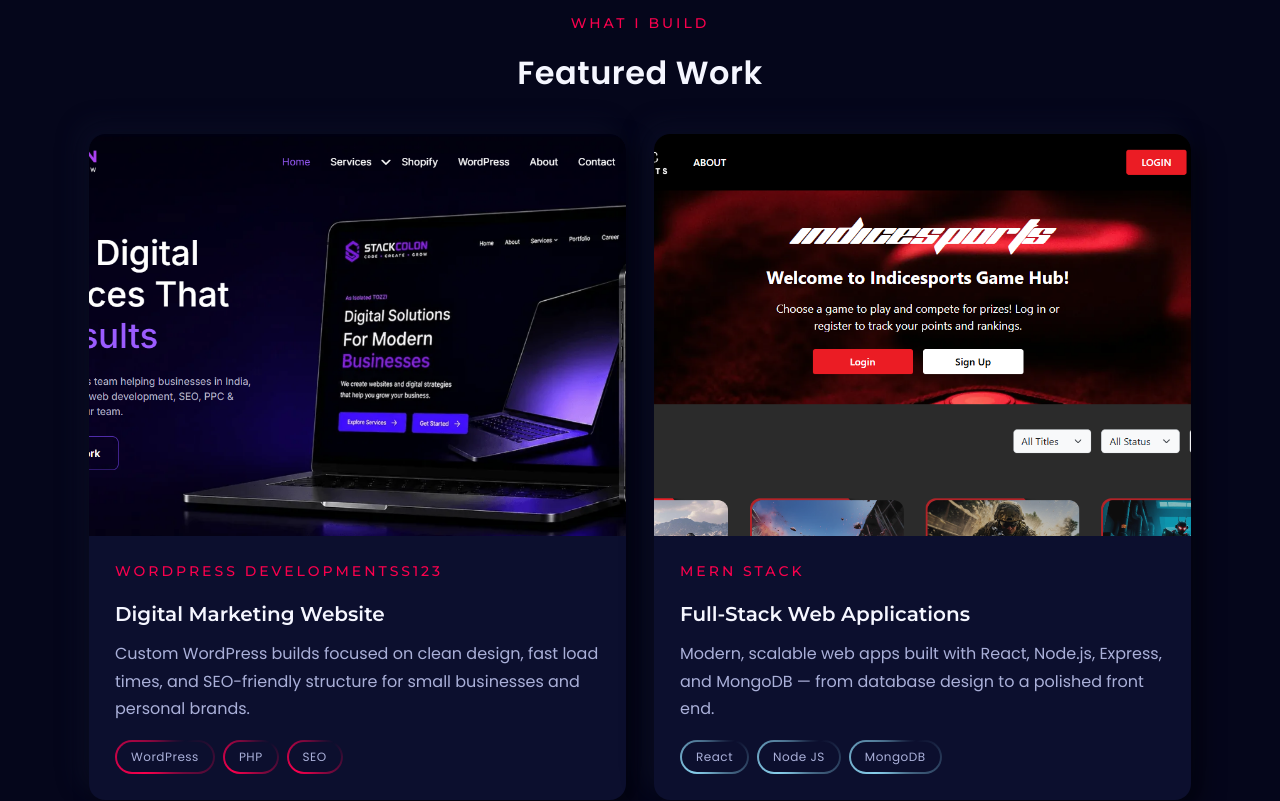
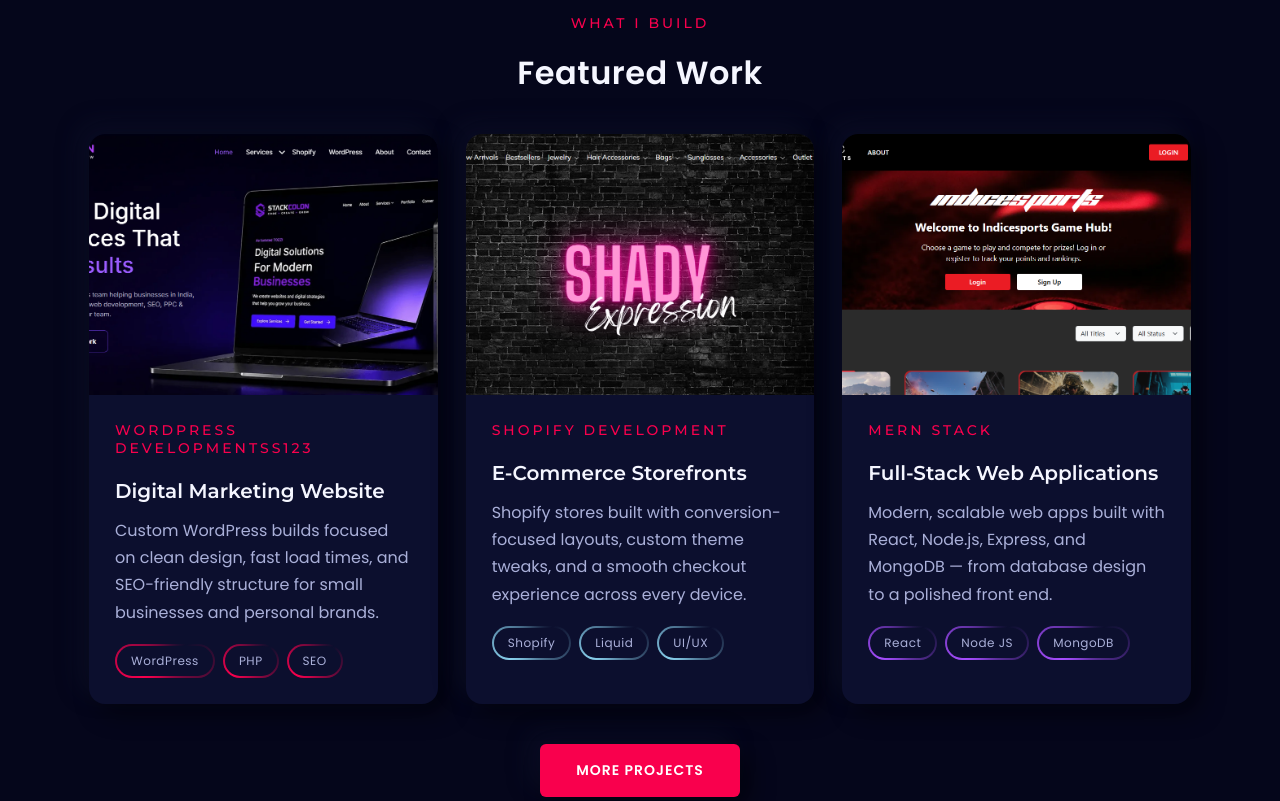
Before and after one commit to AmitDevOfficial/NewPortFolio, a React (Create React App) app: page / in a window 1280 px wide. Shown: the part 3100-3901 px from the top of the page. Built offline with nearby package versions, Linux system fonts and the light colour scheme.

Commit message:
Update featuredWork content via admin dashboard

```diff
--- a/src/data/projectsData.js
+++ b/src/data/projectsData.js
@@ -31,6 +31,21 @@
         "featured": true
     },
     {
+        "id": "shopify-storefront",
+        "tag": "Shopify Development",
+        "title": "E-Commerce Storefronts",
+        "desc": "Shopify stores built with conversion-focused layouts, custom theme tweaks, and a smooth checkout experience across every device.",
+        "tags": [
+            "Shopify",
+            "Liquid",
+            "UI/UX"
+        ],
+        "imgKey": "portfolioTwo",
+        "imgUrl": "/uploads/featuredWork-1789588299004-2.png",
+        "link": "https://shadyexpression.com",
+        "featured": true
+    },
+    {
         "id": "mern-fullstack",
         "tag": "MERN Stack",
         "title": "Full-Stack Web Applications",
@@ -44,6 +59,82 @@
         "imgUrl": "/uploads/featuredWork-1789588299005-3.png",
         "link": "https://indicesports.com",
         "featured": true
+    },
+    {
+        "id": "wp-landing",
+        "tag": "WordPress Development",
+        "title": "Landing Pages & Blogs",
+        "desc": "Fast, content-friendly WordPress landing pages and blogs built for easy editing and strong search visibility.",
+        "tags": [
+            "WordPress",
+            "Elementor",
+            "SEO"
+        ],
+        "imgKey": "portfolioTwo",
+        "imgUrl": "/uploads/featuredWork-1789588299006-4.png",
+        "link": "https://www.losingstereo.com/",
+        "featured": false
+    },
+    {
+        "id": "shopify-theme",
+        "tag": "Shopify Development",
+        "title": "Custom Theme Development",
+        "desc": "Hand-tuned Shopify theme customizations to match brand identity and improve on-site conversion rates.",
+        "tags": [
+            "Shopify",
+            "Liquid",
+            "CRO"
+        ],
+        "imgKey": "portfolioThree",
+        "imgUrl": "",
+        "link": "",
+        "featured": false
+    },
+    {
+        "id": "mern-dashboards",
+        "tag": "MERN Stack",
+        "title": "Admin Dashboards & APIs",
+        "desc": "Data-driven admin dashboards and REST APIs built with Node.js and Express, backed by MongoDB.",
+        "tags": [
+            "Node JS",
+            "Express",
+            "REST API"
+        ],
+        "imgKey": "portfolioOne",
+        "imgUrl": "",
+        "link": "",
+        "featured": false
+    },
+    {
+        "id": "project-1789583808863",
+        "tag": "Wix Development",
+        "title": "Busniess Webiste",
+        "desc": "This website is for investor website  to invest natural matrials ",
+        "tags": [
+            "Wix",
+            "HTML",
+            "JS",
+            "Server"
+        ],
+        "imgKey": "portfolioOne",
+        "imgUrl": "/uploads/featuredWork-1789588299006-5.png",
+        "link": "https://www.xylemcap.com",
+        "featured": false
+    },
+    {
+        "id": "project-1789662040478",
+        "tag": "React Wesbsite",
+        "title": "Portfolio Website",
+        "desc": "This is my portfolio webiste",
+        "tags": [
+            "React",
+            "Laravel",
+            "Material UI"
+        ],
+        "imgKey": "portfolioOne",
+        "imgUrl": "/uploads/featuredWork-1789662176122-1.png",
+        "link": "https://amitdevportfolio.netlify.app",
+        "featured": false
     }
 ];
 
```
